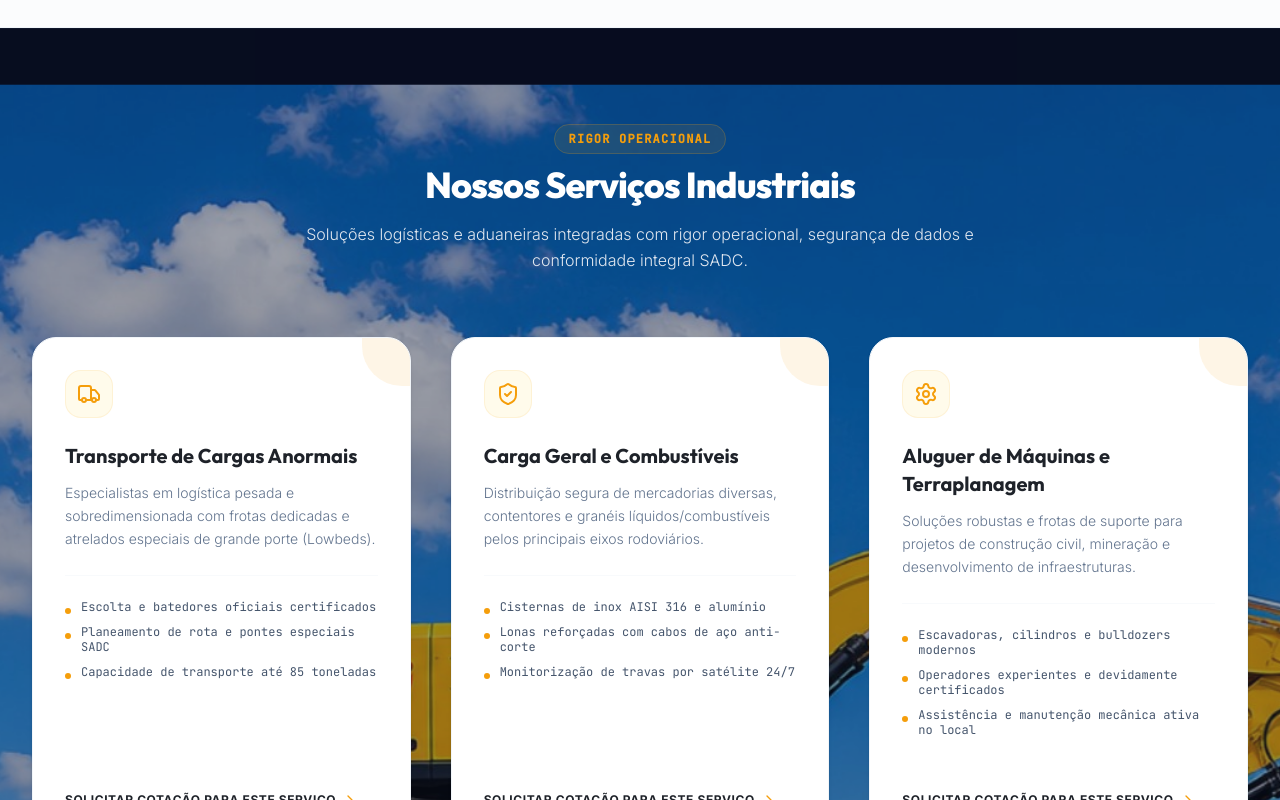
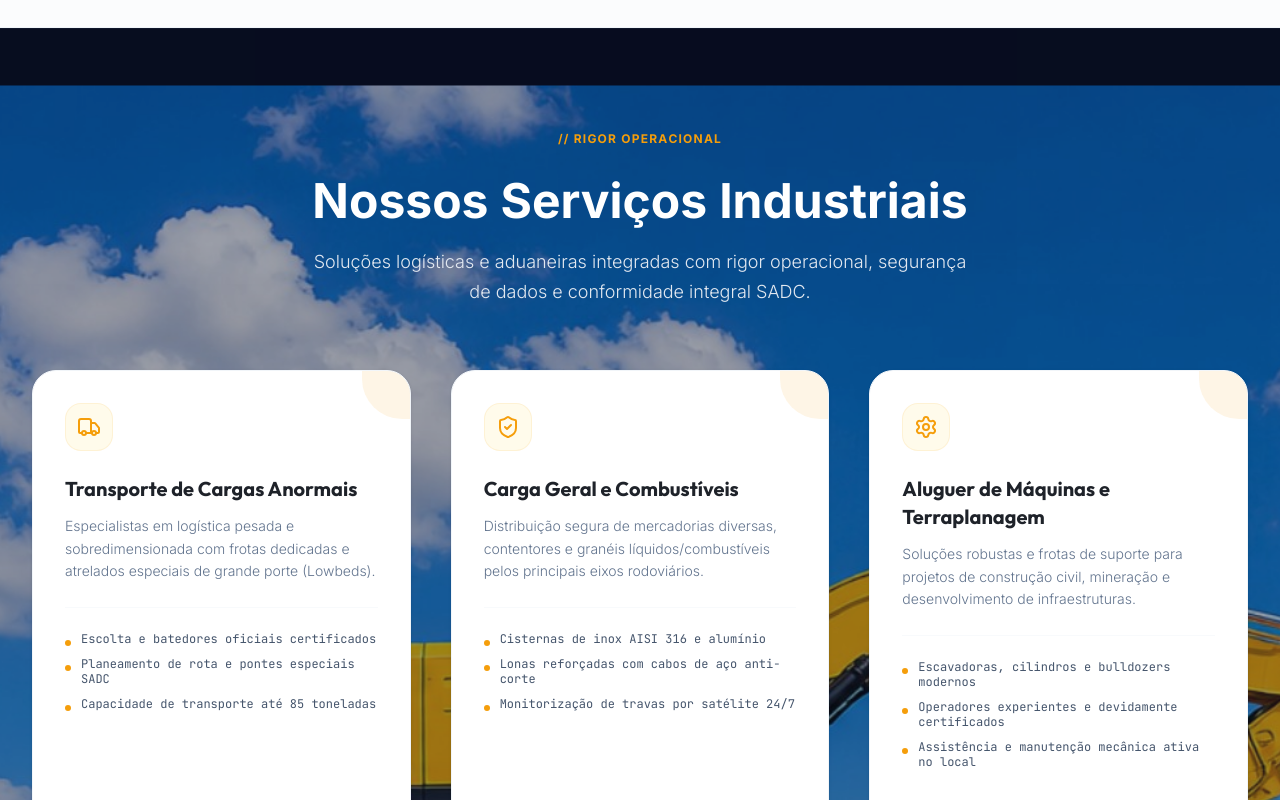
Before and after one commit to Mahomedvaly25/GMI, a React (Vite) app: page / in a window 1280 px wide. Shown: the part 1280-2080 px from the top of the page. Built offline with nearby package versions, Linux system fonts and the light colour scheme.

Commit message:
feat: implement kinetic stagger animations for services section header

```diff
--- a/src/components/Services.tsx
+++ b/src/components/Services.tsx
@@ -11,6 +11,26 @@ interface ServicesProps {
 
 export default function Services({ language, onNavigateToCalculator }: ServicesProps) {
   const targetRef = useRef<HTMLDivElement>(null);
+
+  // Variantes para o Stagger dos caracteres do Subtítulo
+  const letterVariants = {
+    initial: { y: "100%", opacity: 0 },
+    animate: { y: 0, opacity: 1, transition: { duration: 0.4, ease: [0.215, 0.61, 0.355, 1] } }
+  };
+
+  const tagContainerVariants = {
+    animate: { transition: { staggerChildren: 0.02 } }
+  };
+
+  // Variantes para o Título Principal (Palavra por Palavra / Kinetic)
+  const titleContainerVariants = {
+    animate: { transition: { staggerChildren: 0.05 } }
+  };
+
+  const wordVariants = {
+    initial: { y: 30, opacity: 0, rotate: 2 },
+    animate: { y: 0, opacity: 1, rotate: 0, transition: { duration: 0.6, ease: [0.76, 0, 0.24, 1] } }
+  };
 
   const { scrollYProgress } = useScroll({
     target: targetRef,
@@ -80,19 +100,50 @@ export default function Services({ language, onNavigateToCalculator }: ServicesP
       {/* ─── CONTEÚDO (sempre visível z-20) ────────────────────────────── */}
       <div className="relative z-20 max-w-7xl mx-auto px-4 sm:px-6 lg:px-8 w-full flex flex-col justify-center">
 
-        {/* Section Title — text-white em todos os breakpoints */}
+        {/* Section Title — text-white com animações cinéticas */}
         <div className="text-center max-w-3xl mx-auto mb-16">
-          <span className="text-xs font-mono font-bold tracking-widest text-brand-yellow uppercase bg-brand-yellow/10 border border-brand-yellow/20 px-3.5 py-1.5 rounded-full">
-            {language === 'PT' ? 'RIGOR OPERACIONAL' : 'OPERATIONAL RIGOR'}
-          </span>
-          <h2 className="text-3xl md:text-4xl font-display font-extrabold text-white mt-4 tracking-tight">
-            {language === 'PT' ? 'Nossos Serviços Industriais' : 'Our Industrial Services'}
-          </h2>
-          <p className="text-base text-slate-200 mt-4 leading-relaxed font-light">
+          {/* SUBTÍTULO: Kinetic Character Reveal */}
+          <motion.div
+            variants={tagContainerVariants}
+            initial="initial"
+            whileInView="animate"
+            viewport={{ once: true, margin: "-100px" }}
+            className="inline-flex overflow-hidden text-brand-yellow font-bold text-xs uppercase tracking-widest mb-3"
+          >
+            {(language === 'PT' ? '// RIGOR OPERACIONAL' : '// OPERATIONAL RIGOR').split("").map((char, index) => (
+              <motion.span key={index} variants={letterVariants} className="inline-block whitespace-pre">
+                {char}
+              </motion.span>
+            ))}
+          </motion.div>
+
+          {/* TÍTULO: Kinetic Word Stagger */}
+          <motion.h2
+            variants={titleContainerVariants}
+            initial="initial"
+            whileInView="animate"
+            viewport={{ once: true, margin: "-100px" }}
+            className="text-3xl md:text-5xl font-black text-white mt-3 mb-4 max-w-3xl mx-auto leading-tight overflow-hidden flex flex-wrap justify-center gap-x-3"
+          >
+            {(language === 'PT' ? 'Nossos Serviços Industriais' : 'Our Industrial Services').split(" ").map((word, index) => (
+              <motion.span key={index} variants={wordVariants} className="inline-block origin-left">
+                {word}
+              </motion.span>
+            ))}
+          </motion.h2>
+
+          {/* DESCRIÇÃO: Fade-in suave acoplado */}
+          <motion.p
+            initial={{ opacity: 0, y: 15 }}
+            whileInView={{ opacity: 1, y: 0 }}
+            viewport={{ once: true }}
+            transition={{ duration: 0.6, delay: 0.3 }}
+            className="text-slate-200 max-w-2xl mx-auto text-base md:text-lg font-light mt-4 leading-relaxed"
+          >
             {language === 'PT'
               ? 'Soluções logísticas e aduaneiras integradas com rigor operacional, segurança de dados e conformidade integral SADC.'
               : 'Integrated logistics and customs solutions with operational rigor, data security, and full SADC compliance.'}
-          </p>
+          </motion.p>
         </div>
 
         {/* Services Grid */}
```
